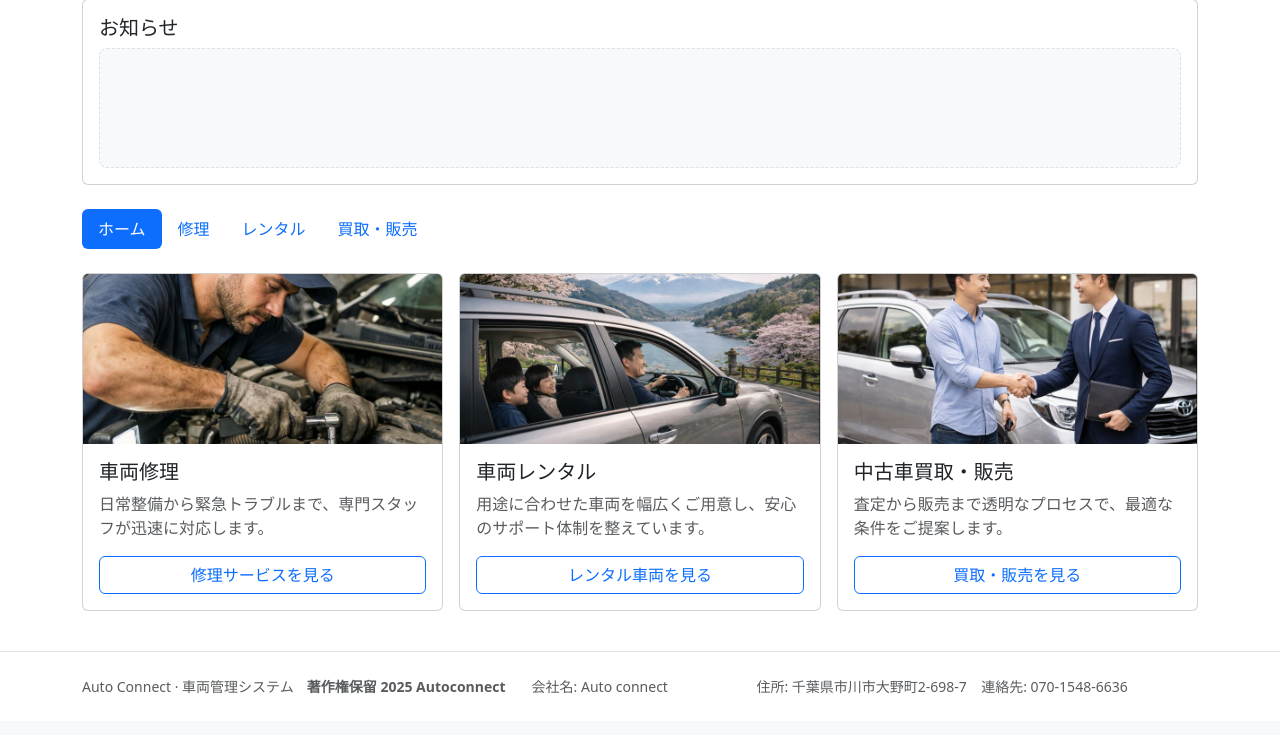
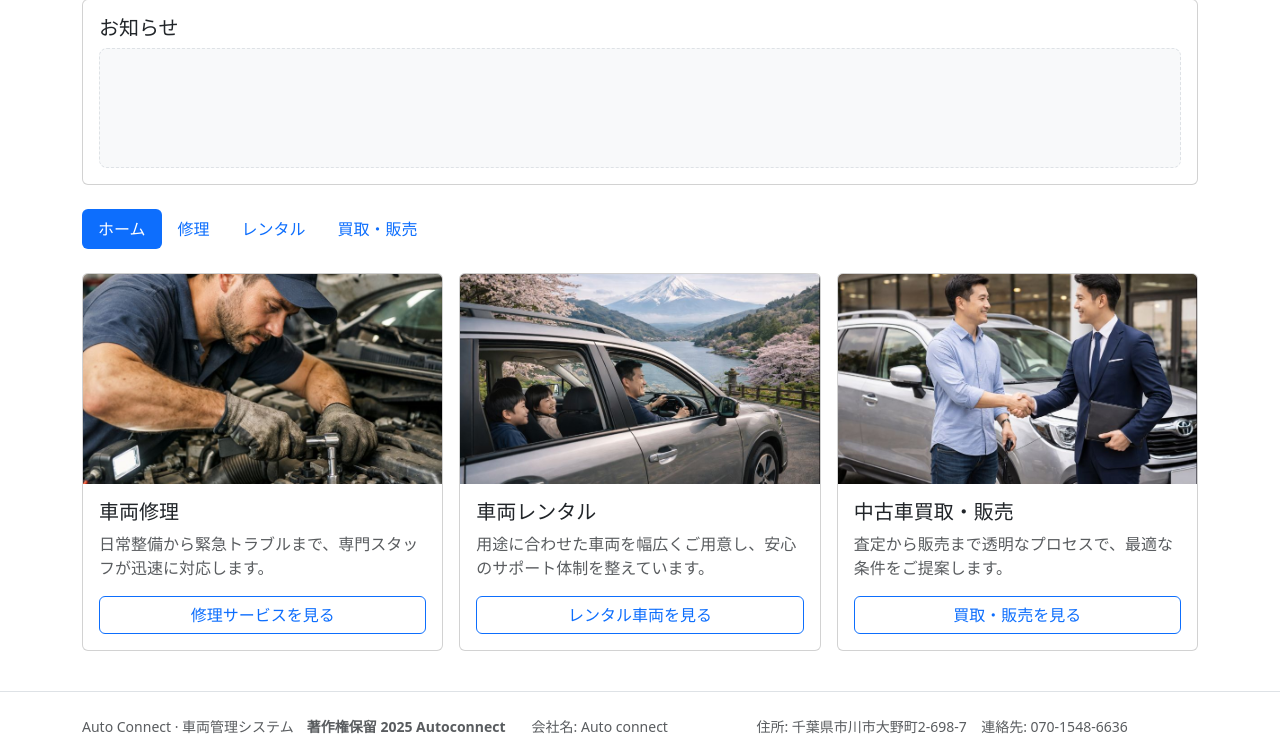
Before and after one commit to Testforever-git/Vehicle_management, a Flask app: page / in a window 1280 px wide. Shown: the part 172-907 px from the top of the page. Before the commit the page ends 866 px from the top, so only its background shows below. Run offline with Flask 3, Linux system fonts and the light colour scheme.

Commit message:
Update ac-theme.css

```diff
--- a/app/static/css/ac-theme.css
+++ b/app/static/css/ac-theme.css
@@ -13,5 +13,5 @@
 .ac-field-readonly .readonly { padding:.35rem .5rem; background:#f8f9fa; border-radius:.35rem; }
 
 .ac-brand-logo { height: 36px; width: auto; margin-right: .5rem; }
-.ac-section-image { height: 170px; object-fit: cover; }
+.ac-section-image { height: 210px; object-fit: cover; }
 .ac-announcement-body { min-height: 120px; background: #f8f9fa; border: 1px dashed #dee2e6; border-radius: .5rem; }
```
